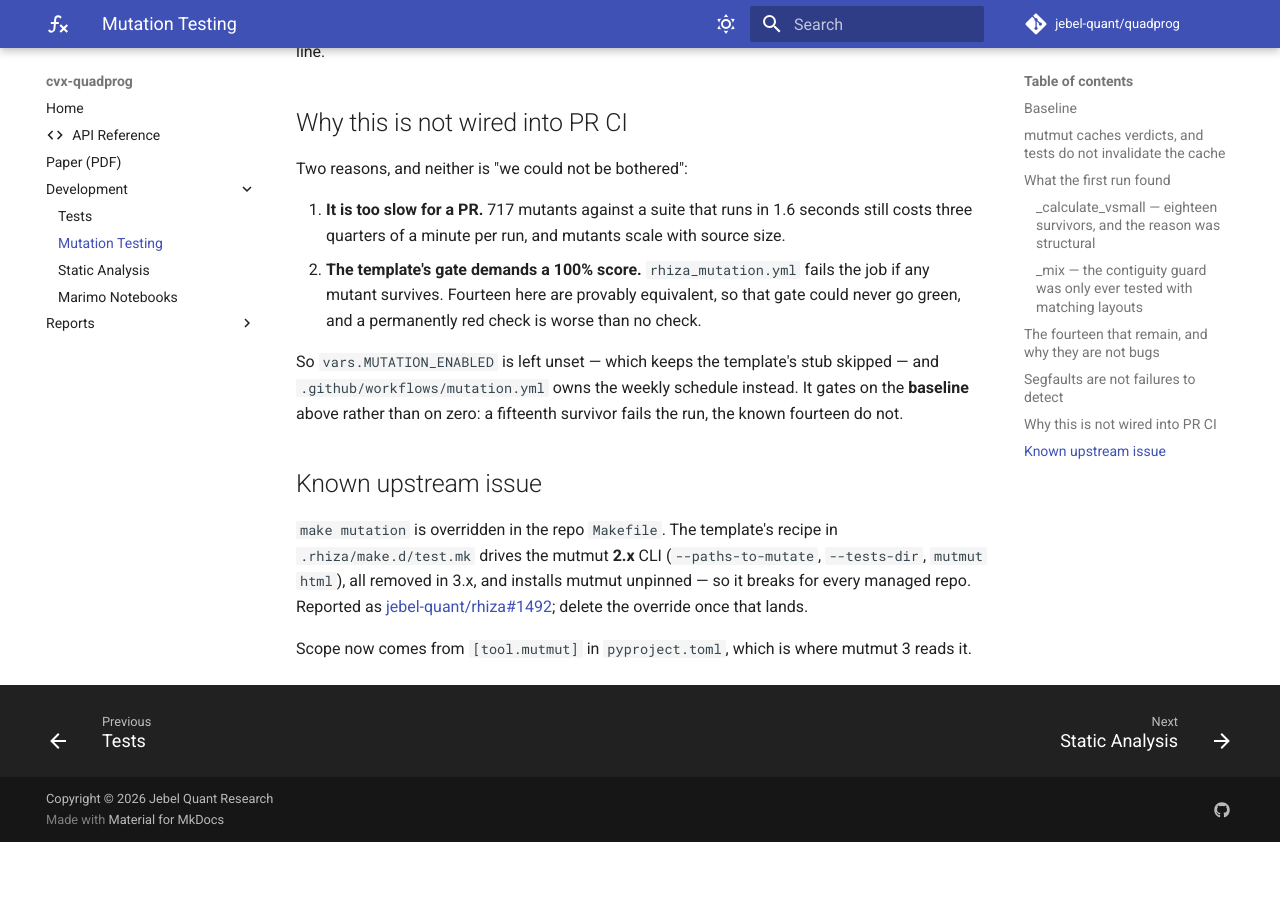
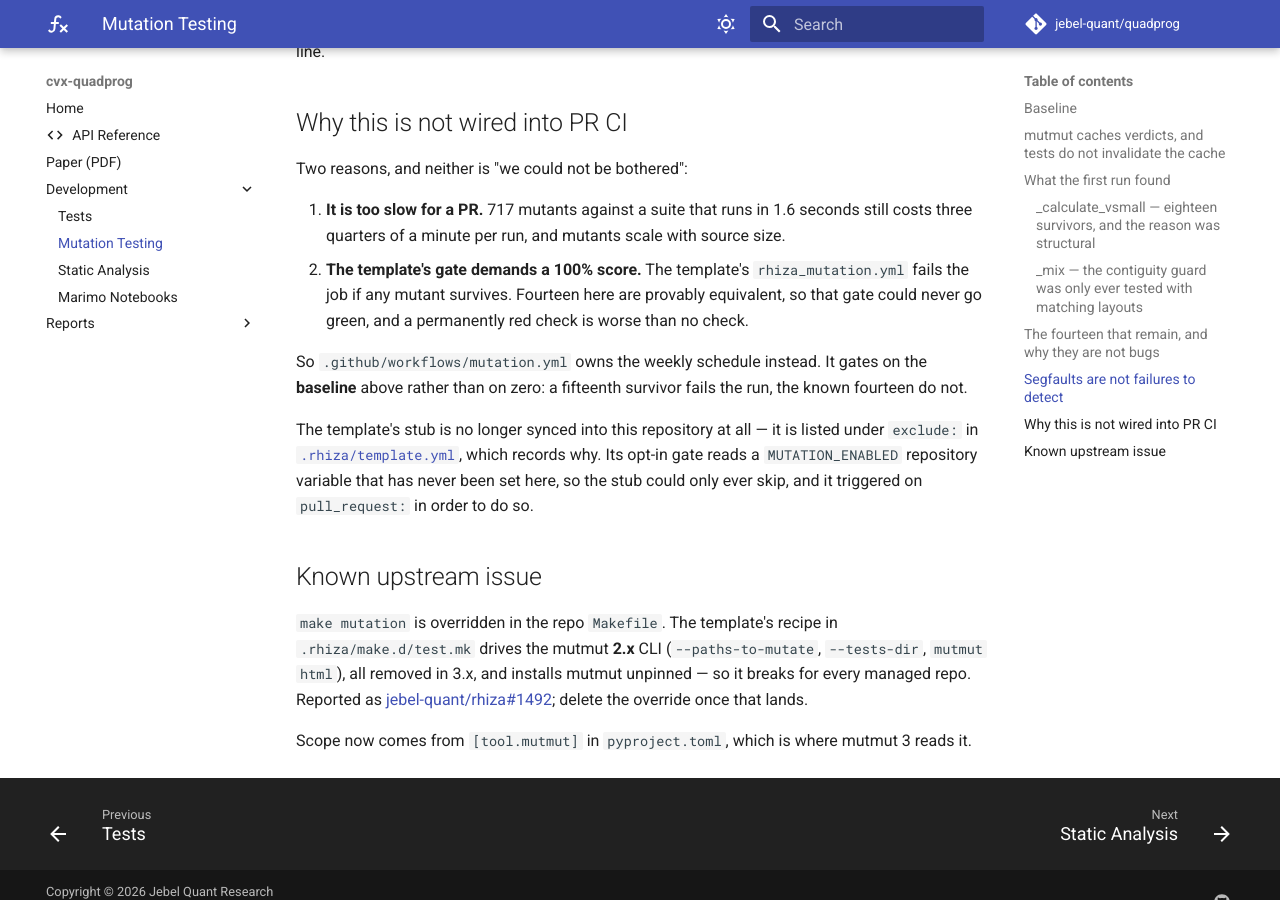
Before and after one commit to Jebel-Quant/quadprog, an MkDocs documentation site: the page built from docs/development/MUTATION.md, in a window 1280 px wide and 900 px high, scrolled down 3147 px. Built offline with MkDocs 1.6.1 and Material for MkDocs 9.7.7, drawn with Linux system fonts in a browser that asks for light colours; comment, search, counter and statistics services are not loaded; before the commit the page ends 3989 px from its top, so only the background shows below that.

Commit message:
chore: exclude rhiza_mutation.yml from the sync
The stub's opt-in gate reads `vars.MUTATION_ENABLED`, and that variable has
never existed on this repository -- `gh api .../actions/variables` returns
`total_count: 0`. So the caller could only ever skip, while still starting a run
on every pull request in order to do so: the same empty green check the fuzzing
caller was excluded for.

Turning it on instead was not an option. The reusable workflow fails the job if
any mutant survives, and fourteen of this package's are provably equivalent, so a
100% gate can never go green here. `.github/workflows/mutation.yml` already owns
the weekly schedule and gates on that baseline rather than on zero.

This corrects the note that previously sat in `.rhiza/template.yml`, which kept
the caller on the premise that a variable set to 'false' meant someone had
configured the gate deliberately and flipping it to 'true' would be enough.
`.github/workflows/mutation.yml` and docs/development/MUTATION.md both said "left
unset", which is what agrees with the API; the exclude comment was the outlier.

Both of those files described the stub as present and skipped, so both are
updated to say it is no longer synced.

Co-Authored-By: Claude Opus 5 (1M context) <noreply@anthropic.com>

```diff
--- a/docs/development/MUTATION.md
+++ b/docs/development/MUTATION.md
@@ -114,14 +114,20 @@ Two reasons, and neither is "we could not be bothered":
 1. **It is too slow for a PR.** 717 mutants against a suite that runs in 1.6
    seconds still costs three quarters of a minute per run, and mutants scale
    with source size.
-2. **The template's gate demands a 100% score.** `rhiza_mutation.yml` fails the
-   job if any mutant survives. Fourteen here are provably equivalent, so that
-   gate could never go green, and a permanently red check is worse than no check.
+2. **The template's gate demands a 100% score.** The template's
+   `rhiza_mutation.yml` fails the job if any mutant survives. Fourteen here are
+   provably equivalent, so that gate could never go green, and a permanently red
+   check is worse than no check.
 
-So `vars.MUTATION_ENABLED` is left unset — which keeps the template's stub
-skipped — and `.github/workflows/mutation.yml` owns the weekly schedule instead.
-It gates on the **baseline** above rather than on zero: a fifteenth survivor
-fails the run, the known fourteen do not.
+So `.github/workflows/mutation.yml` owns the weekly schedule instead. It gates on
+the **baseline** above rather than on zero: a fifteenth survivor fails the run,
+the known fourteen do not.
+
+The template's stub is no longer synced into this repository at all — it is
+listed under `exclude:` in [`.rhiza/template.yml`](../../.rhiza/template.yml),
+which records why. Its opt-in gate reads a `MUTATION_ENABLED` repository
+variable that has never been set here, so the stub could only ever skip, and it
+triggered on `pull_request:` in order to do so.
 
 ## Known upstream issue
 
```
Also changed, not shown: 3 other files.
